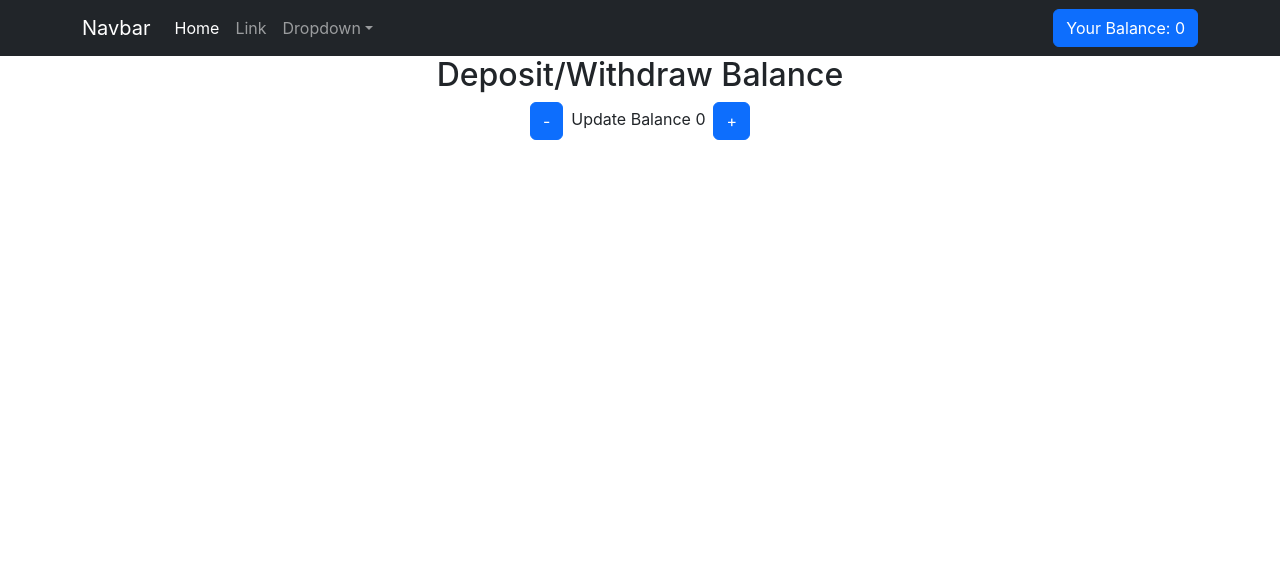
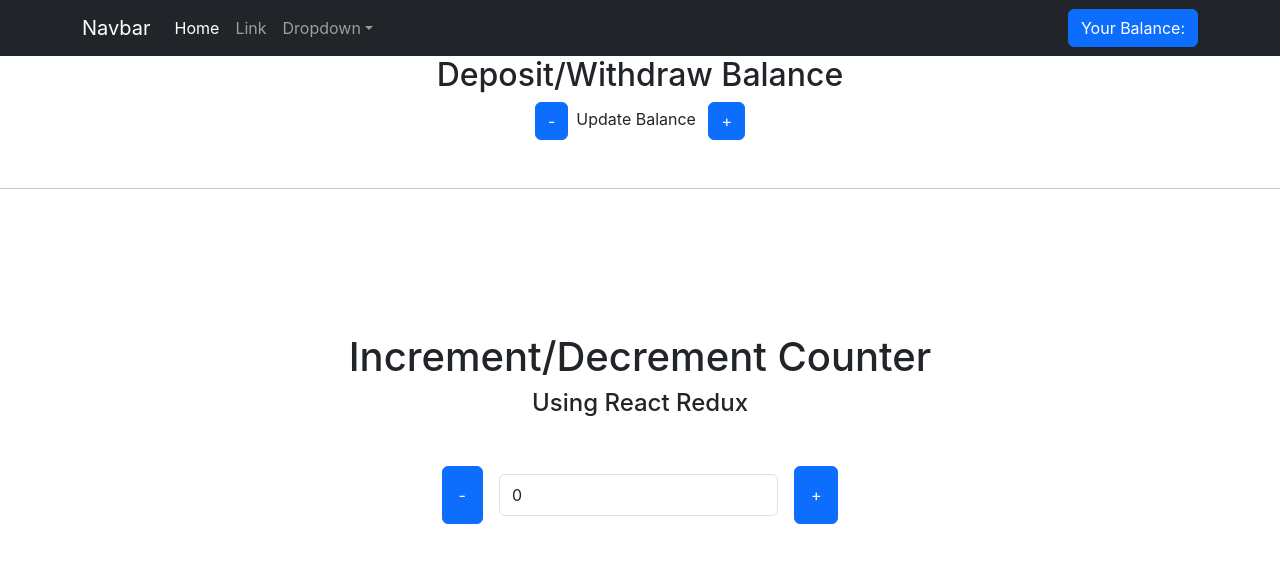
Before and after one commit to neupanerashik/react-redux-practice, a React (Create React App) app: page / in a window 1280 px wide. Shown: the top 562 px of the page. Built offline with nearby package versions, Linux system fonts and the light colour scheme.

Commit message:
new example

```diff
--- a/src/App.js
+++ b/src/App.js
@@ -2,12 +2,15 @@ import logo from './logo.svg';
 import './App.css';
 import Navbar from './Navbar';
 import Shop from './Shop';
+import Input from './Input';
 
 function App() {
   return (
     <div className="App">
       <Navbar/>
       <Shop/>
+      <hr className='my-5 py-5'/>
+      <Input />
     </div>
   );
 }
--- /dev/null
+++ b/src/Input.js
@@ -0,0 +1,43 @@
+import React from "react";
+import { useDispatch, useSelector } from "react-redux";
+import { incNumber, decNumber } from "./redux/actions/index";
+import { bindActionCreators } from "redux";
+
+const Input = () => {
+  const state = useSelector((state) => state.changeNumber);
+  const dispatch = useDispatch();
+
+  return (
+    <>
+      <div class="container">
+        <h1>Increment/Decrement Counter</h1>
+        <h4>Using React Redux</h4>
+
+        <div class="quantity my-5 d-flex justify-content-center">
+          <a
+            className="quantity_minus btn btn-primary mx-3 p-3"
+            title="Decrement"
+            onClick={() => dispatch(decNumber())}
+          >
+            <span>-</span>
+          </a>
+          <input
+            name="quantity"
+            type="text"
+            className="quantity_input form-control my-2 w-25"
+            value={state}
+          />
+          <a
+            className="quantity_minus btn btn-primary mx-3 p-3"
+            title="Increment"
+            onClick={() => dispatch(incNumber())}
+          >
+            <span>+</span>
+          </a>
+        </div>
+      </div>
+    </>
+  );
+};
+
+export default Input;
--- a/src/index.js
+++ b/src/index.js
@@ -4,7 +4,10 @@ import './index.css';
 import App from './App';
 import reportWebVitals from './reportWebVitals';
 import { Provider } from 'react-redux';
-import { store } from './state/store';
+import store from './redux/store';
+// import { store } from './state/store';
+
+store.subscribe(() => console.log(store.getState()));
 
 const root = ReactDOM.createRoot(document.getElementById('root'));
 root.render(
--- /dev/null
+++ b/src/redux/actions/index.js
@@ -0,0 +1,11 @@
+const incNumber = () => {
+  return {
+    type: "INCREMENT",
+  };
+};
+
+const decNumber = () => {
+  return {
+    type: "DECREMENT",
+  };
+};
--- /dev/null
+++ b/src/redux/reducer/UpDown.js
@@ -0,0 +1,14 @@
+const initialState = 0;
+
+const changeNumber = (state = initialState, action) => {
+  switch (action.type) {
+    case "INCREMENT":
+      return state + 1;
+    case "DECREMENT":
+      return state - 1;
+    default:
+      return state;
+  }
+};
+
+export default changeNumber;
--- /dev/null
+++ b/src/redux/reducer/index.js
@@ -0,0 +1,8 @@
+import changeNumber from "./UpDown";
+import { combineReducers } from "redux";
+
+const rootReducer = combineReducers({
+    changeNumber
+})
+
+export default rootReducer;
--- /dev/null
+++ b/src/redux/store.js
@@ -0,0 +1,6 @@
+import { createStore } from "redux";
+import rootReducer from "./reducer";
+
+const store = createStore(rootReducer);
+
+export default store;
```
